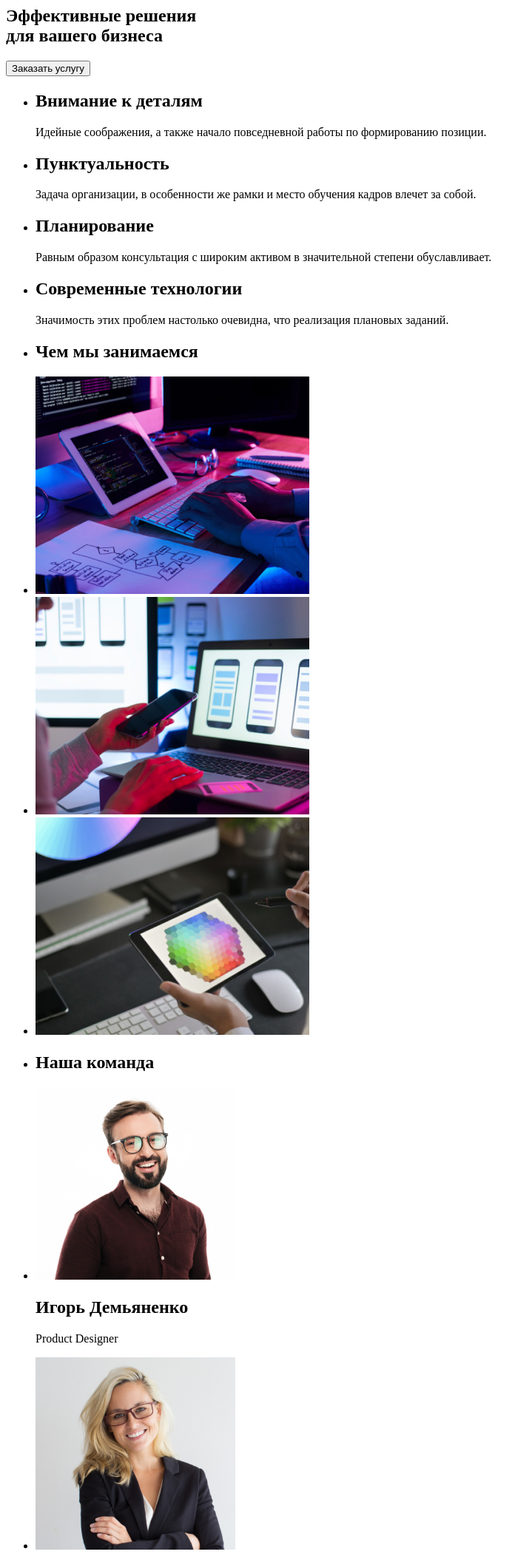
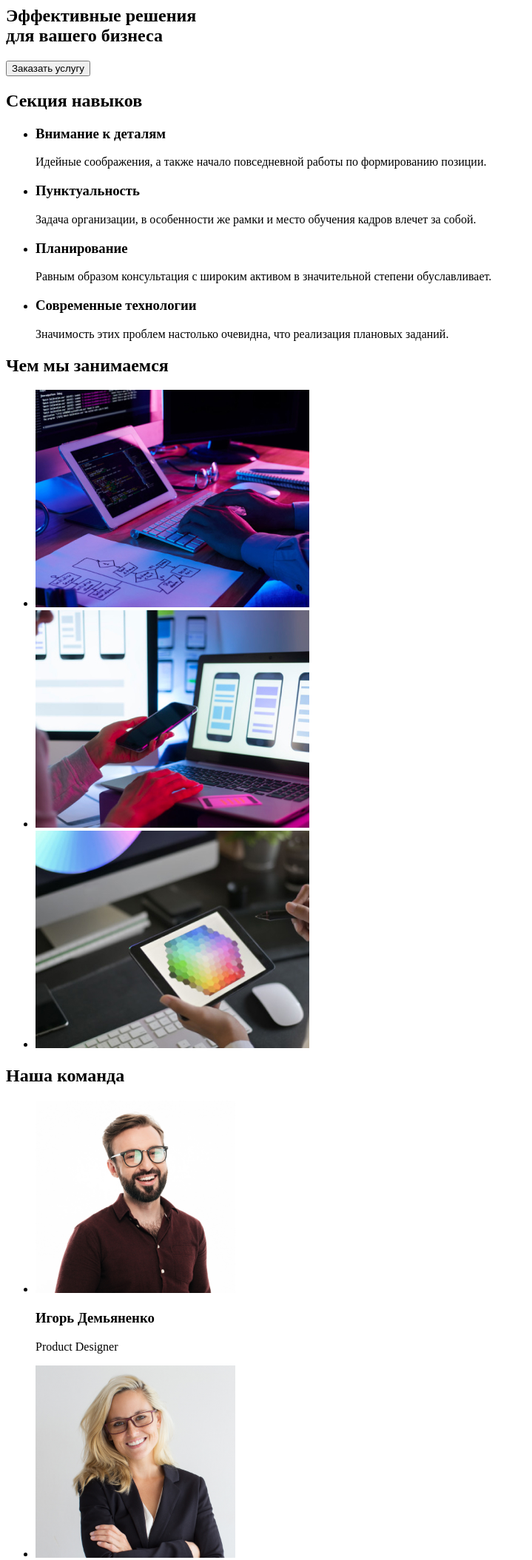
Before and after one commit to Vitaliy-Karpenko529/goit-markup-hw-01, a plain HTML site: page index.html in a window 1280 px wide. Shown: the part 160-2269 px from the top of the page at 74% size, without its empty margins (0-719 px from the left). Drawn offline with Linux system fonts and the light colour scheme.

Commit message:
исправил заголовки ещё раз

```diff
--- a/index.html
+++ b/index.html
@@ -31,31 +31,30 @@
        </section>
 <!--Секция навыков-->
    <section>
+       <h2>Секция навыков</h2>
        <ul>
            <li>
-               <h2>Внимание к деталям</h2>
+               <h3>Внимание к деталям</h3>
                <p>Идейные соображения, а также начало повседневной работы по формированию позиции.</p>
            </li>
            <li>
-               <h2>Пунктуальность</h2>
+               <h3>Пунктуальность</h3>
                <p>Задача организации, в особенности же рамки и место обучения кадров влечет за собой.</p>
            </li>
            <li>
-               <h2>Планирование</h2>
+               <h3>Планирование</h3>
                <p>Равным образом консультация с широким активом в значительной степени обуславливает.</p>
            </li>
            <li>
-               <h2>Современные технологии</h2>
+               <h3>Современные технологии</h3>
                <p>Значимость этих проблем настолько очевидна, что реализация плановых заданий.</p>
            </li>
        </ul>
    </section>
 <!--Секция услуг-->
 <section>
-    <ul>
-        <li>
             <h2>Чем мы занимаемся</h2>
-        </li>
+            <ul>
         <li>
             <img src="./images/box1.jpg" alt="человек работает за компютером" width="370" height="294"/>
         </li>
@@ -69,28 +68,26 @@
 </section>
 <!--Секция команда-->
 <section>
+    <h2>Наша команда</h2>
     <ul>
         <li>
-            <h2>Наша команда</h2>
-        </li>
-        <li>
             <img src="./images/team/igor.jpg" alt="изображение человека" width="270" height="260">
-            <h2>Игорь Демьяненко</h2>
+            <h3>Игорь Демьяненко</h3>
             <p lang="en">Product Designer</p>
         </li>
         <li>
             <img src="./images/team/olga.jpg" alt="изображение человека" width="270" height="260"/>
-            <h2>Игорь Демьяненко</h2>
+            <h3>Игорь Демьяненко</h3>
             <p lang="en">Frontend Developer</p>
         </li>
         <li>
             <img src="./images/team/nikoiay.jpg" alt="изображение человека" width="270" height="260"/>
-            <h2>Игорь Демьяненко</h2>
+            <h3>Игорь Демьяненко</h3>
             <p lang="en">Marketing</p>
         </li>
         <li>
             <img src="./images/team/mihail.jpg" alt="изображение человека" width="270" height="260"/>
-            <h2>Игорь Демьяненко</h2>
+            <h3>Игорь Демьяненко</h3>
             <p lang="en">UI Designer</p>
         </li>
     </ul>
```
